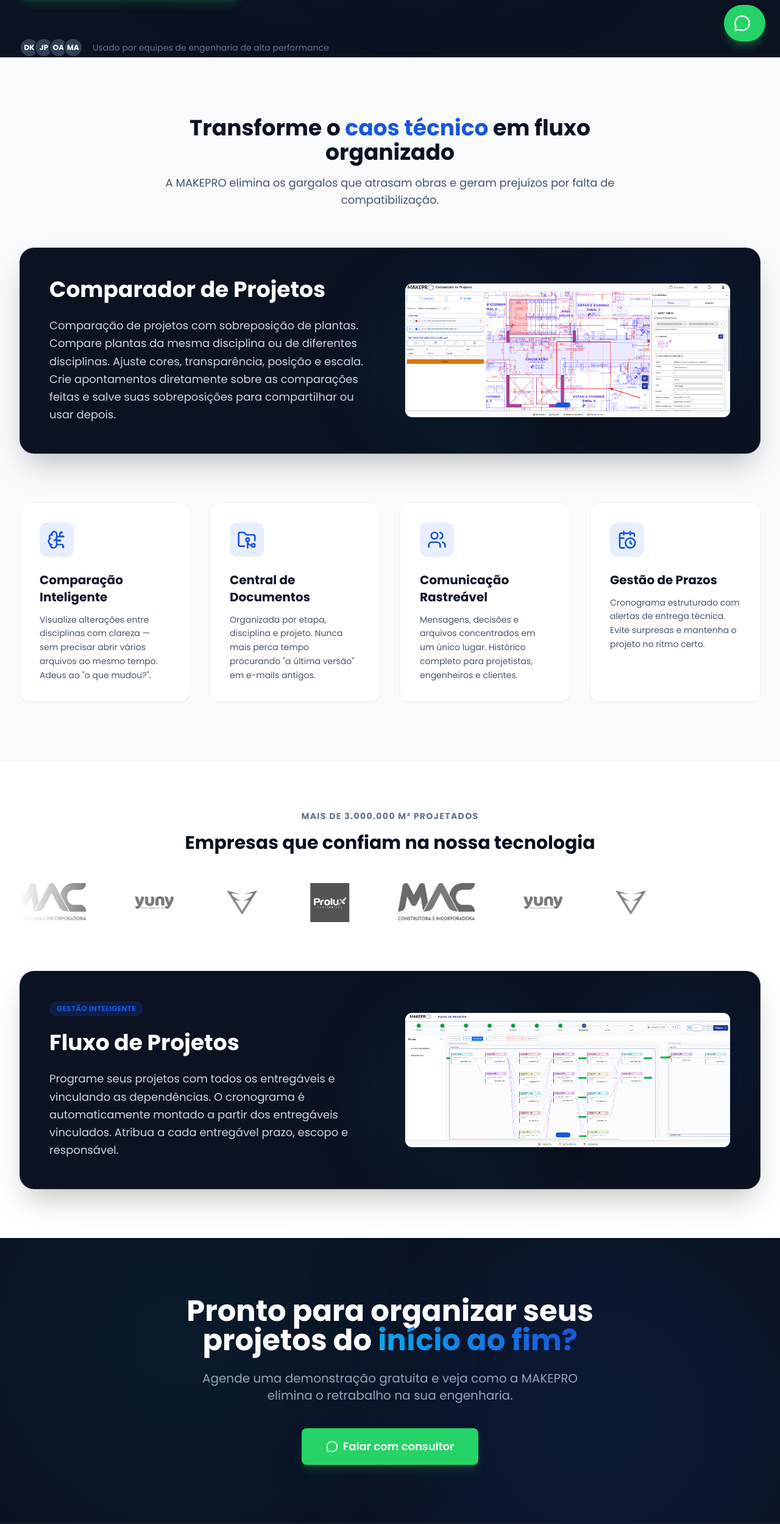
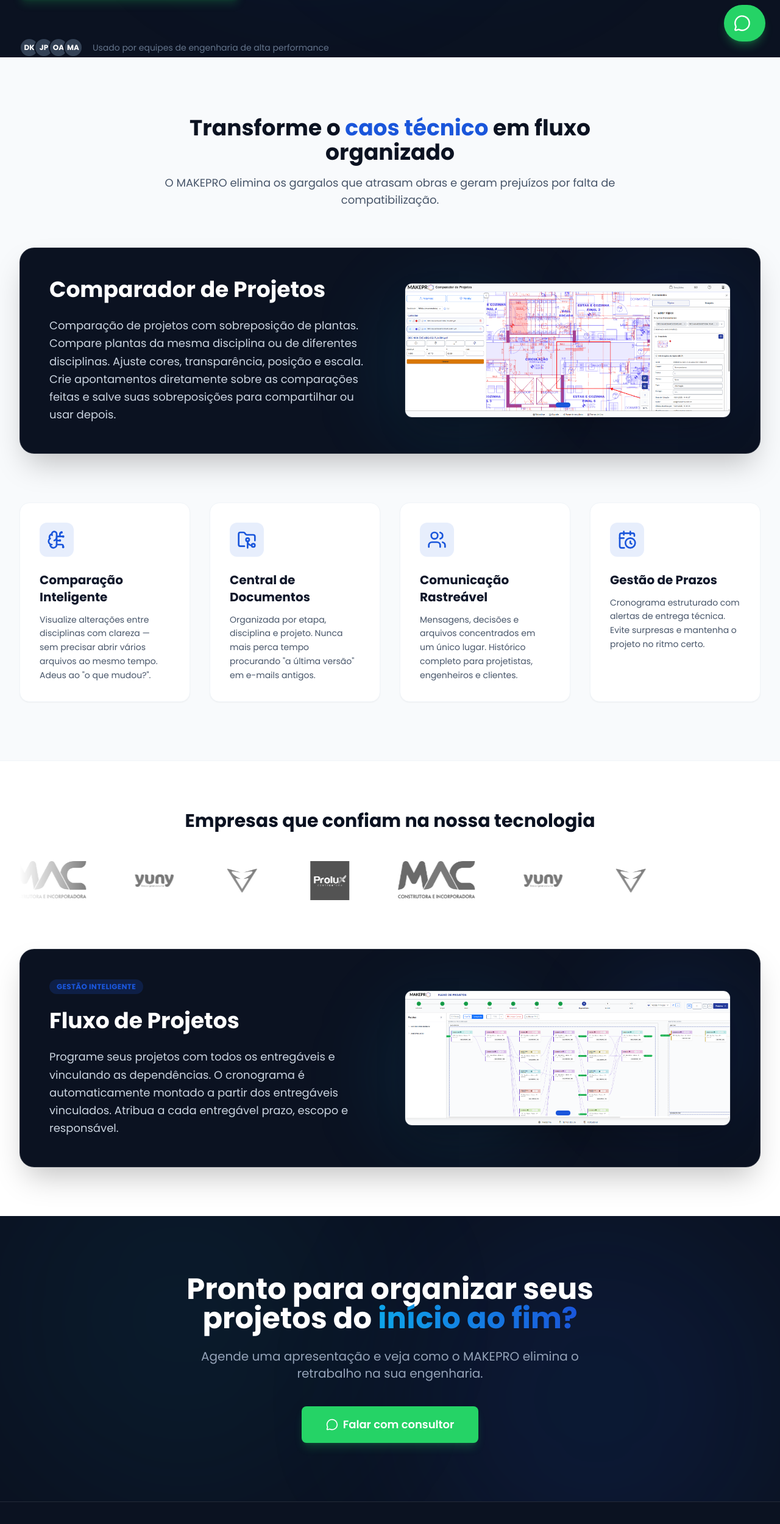
Before and after one commit to VoaNegocio/makedrive-lp, a React (Vite) app: page / in a window 1280 px wide. Shown: the part 708-3207 px from the top of the page at 61% size. Built offline with nearby package versions, Linux system fonts and the light colour scheme.

Commit message:
bando de pau no cu do caralho

```diff
--- a/src/components/Benefits.jsx
+++ b/src/components/Benefits.jsx
@@ -87,7 +87,7 @@ const Benefits = () => {
                         Transforme o <span className="text-brand-primary">caos técnico</span> em fluxo organizado
                     </h2>
                     <p className="text-slate-600 text-lg">
-                        A MAKEPRO elimina os gargalos que atrasam obras e geram prejuízos por falta de compatibilização.
+                        O MAKEPRO elimina os gargalos que atrasam obras e geram prejuízos por falta de compatibilização.
                     </p>
                 </div>
 
--- a/src/components/CTAFinal.jsx
+++ b/src/components/CTAFinal.jsx
@@ -14,7 +14,7 @@ const CTAFinal = () => {
                     Pronto para organizar seus projetos do <span className="text-transparent bg-clip-text bg-gradient-to-r from-brand-secondary to-brand-primary">início ao fim?</span>
                 </h2>
                 <p className="text-xl text-slate-400 mb-10 max-w-2xl mx-auto">
-                    Agende uma demonstração gratuita e veja como a MAKEPRO elimina o retrabalho na sua engenharia.
+                    Agende uma apresentação e veja como o MAKEPRO elimina o retrabalho na sua engenharia.
                 </p>
 
                 <div className="flex flex-col sm:flex-row gap-4 justify-center">
--- a/src/components/SocialProof.jsx
+++ b/src/components/SocialProof.jsx
@@ -55,9 +55,7 @@ const SocialProof = () => {
         <section id="prova-social" className="py-20 bg-white border-t border-slate-100">
             <div className="container-custom">
                 <div className="text-center mb-12">
-                    <p className="text-sm font-bold text-slate-500 uppercase tracking-widest mb-4">
-                        MAIS DE 3.000.000 m² PROJETADOS
-                    </p>
+
                     <h2 className="text-2xl md:text-3xl font-bold text-brand-dark">
                         Empresas que confiam na nossa tecnologia
                     </h2>
```
